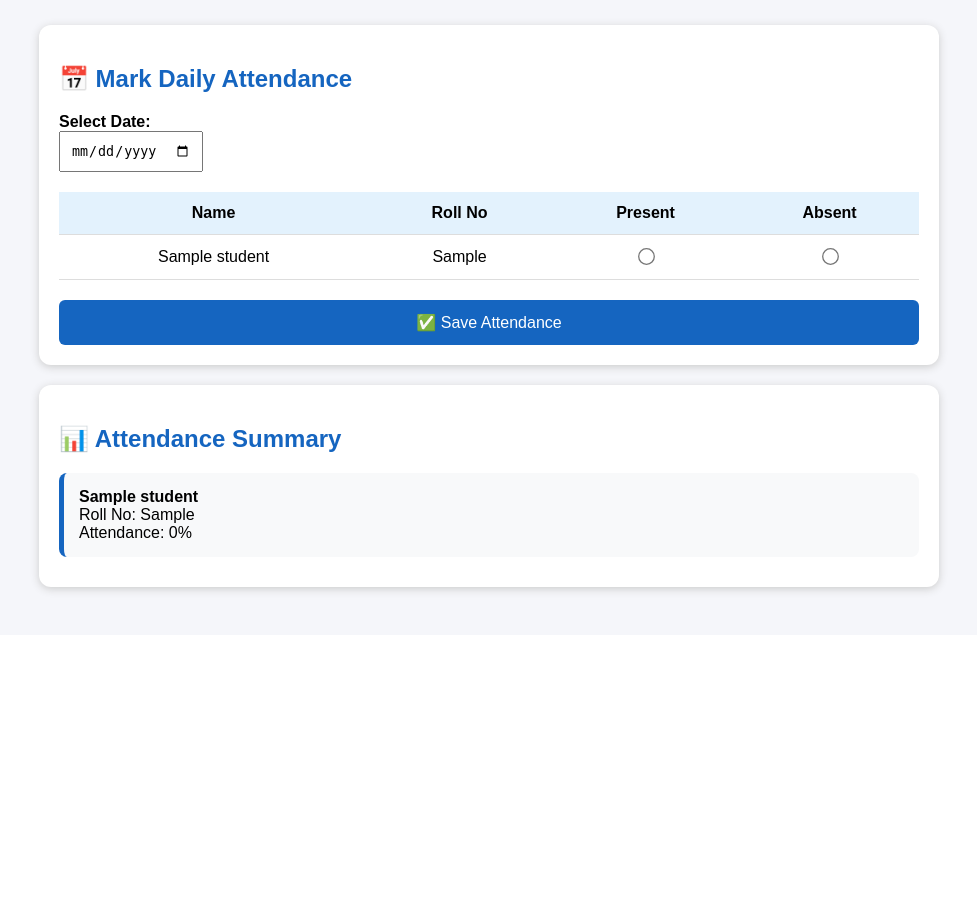
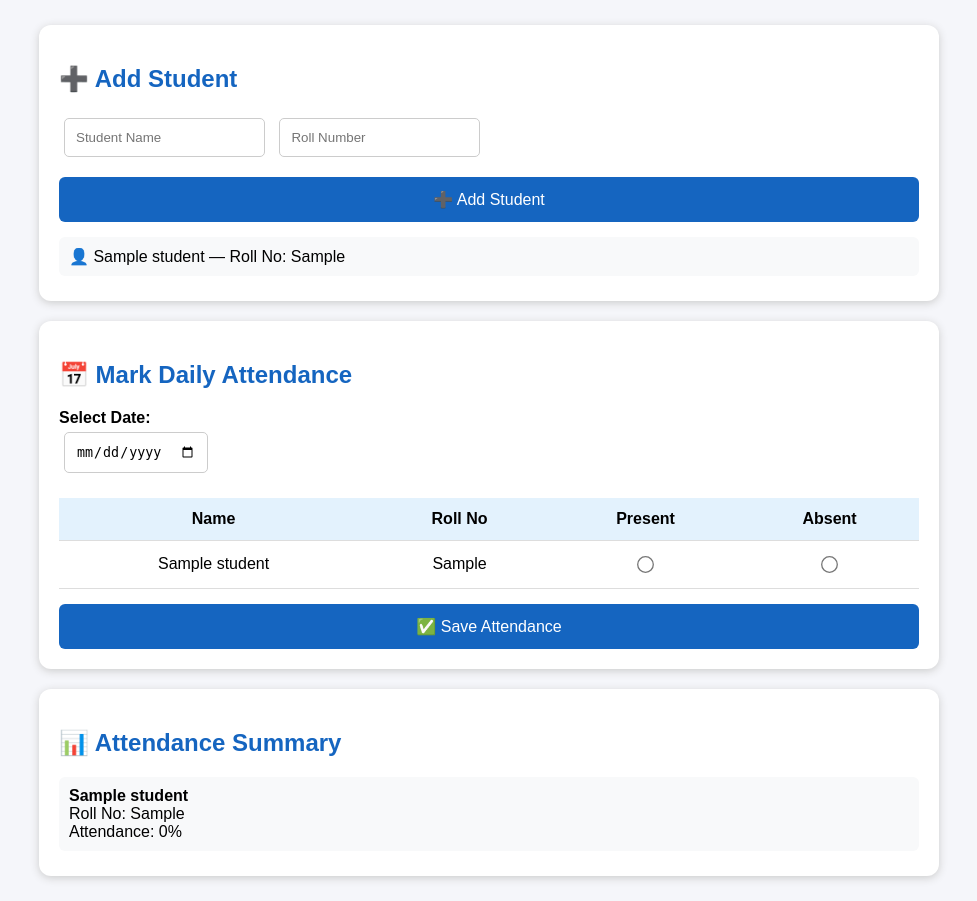
Before and after one commit to asanm104anm10410422213011/AI-Student-Attendance-Management, a Flask app: template templates/index.html in a window 1280 px wide. Shown: the part 165-1066 px from the top of the page, without its empty margins (151-1128 px from the left). Before the commit the page ends 761 px from the top, so only its background shows below. Run offline with Flask 3, Linux system fonts and the light colour scheme; the template is opened without the code that fills it: most values are stand-ins (such as "Sample title", 1, 10 or a date in 2020).

Commit message:
Update index.html

```diff
--- a/templates/index.html
+++ b/templates/index.html
@@ -35,14 +35,29 @@
             color: #1565c0;
         }
 
-        input[type="date"] {
-            padding: 10px;
-            margin-bottom: 20px;
+        input {
+            padding: 11px;
+            margin: 5px;
+            border: 1px solid #ccc;
+            border-radius: 5px;
+        }
+
+        button {
+            width: 100%;
+            padding: 13px;
+            margin-top: 15px;
+            background: #1565c0;
+            color: white;
+            border: none;
+            border-radius: 6px;
+            font-size: 16px;
+            cursor: pointer;
         }
 
         table {
             width: 100%;
             border-collapse: collapse;
+            margin-top: 20px;
         }
 
         th, td {
@@ -59,30 +74,22 @@
             transform: scale(1.3);
         }
 
-        button {
-            width: 100%;
-            padding: 13px;
-            margin-top: 20px;
-            background: #1565c0;
-            color: white;
-            border: none;
-            border-radius: 6px;
-            font-size: 16px;
+        .student-list {
+            margin-top: 15px;
         }
 
-        .summary {
-            margin-top: 20px;
-        }
-
-        .summary-card {
+        .student {
             background: #f8f9fa;
-            padding: 15px;
-            margin: 10px 0;
-            border-radius: 8px;
-            border-left: 5px solid #1565c0;
+            padding: 10px;
+            margin: 5px 0;
+            border-radius: 6px;
         }
 
         @media (max-width: 600px) {
+            input {
+                width: 90%;
+            }
+
             th, td {
                 padding: 8px;
                 font-size: 14px;
@@ -100,11 +107,61 @@
 
 <div class="container">
 
+    <!-- ADD STUDENT -->
+
+    <div class="card">
+
+        <h2>➕ Add Student</h2>
+
+        <form method="POST">
+
+            <input type="hidden" name="action" value="add_student">
+
+            <input
+                type="text"
+                name="name"
+                placeholder="Student Name"
+                required
+            >
+
+            <input
+                type="text"
+                name="roll_no"
+                placeholder="Roll Number"
+                required
+            >
+
+            <button type="submit">
+                ➕ Add Student
+            </button>
+
+        </form>
+
+        <div class="student-list">
+
+            {% for student in students %}
+
+            <div class="student">
+                👤 {{ student.name }}
+                — Roll No: {{ student.roll_no }}
+            </div>
+
+            {% endfor %}
+
+        </div>
+
+    </div>
+
+
+    <!-- DAILY ATTENDANCE -->
+
     <div class="card">
 
         <h2>📅 Mark Daily Attendance</h2>
 
         <form method="POST">
+
+            <input type="hidden" name="action" value="attendance">
 
             <label><strong>Select Date:</strong></label><br>
 
@@ -122,21 +179,28 @@
                 {% for student in students %}
 
                 <tr>
+
                     <td>{{ student.name }}</td>
+
                     <td>{{ student.roll_no }}</td>
 
                     <td>
-                        <input type="radio"
-                               name="{{ student.roll_no }}"
-                               value="Present"
-                               required>
+                        <input
+                            type="radio"
+                            name="{{ student.roll_no }}"
+                            value="Present"
+                            required
+                        >
                     </td>
 
                     <td>
-                        <input type="radio"
-                               name="{{ student.roll_no }}"
-                               value="Absent">
+                        <input
+                            type="radio"
+                            name="{{ student.roll_no }}"
+                            value="Absent"
+                        >
                     </td>
+
                 </tr>
 
                 {% endfor %}
@@ -152,13 +216,15 @@
     </div>
 
 
+    <!-- ATTENDANCE SUMMARY -->
+
     <div class="card">
 
         <h2>📊 Attendance Summary</h2>
 
         {% for student in students %}
 
-        <div class="summary-card">
+        <div class="student">
 
             <strong>{{ student.name }}</strong><br>
 
```
